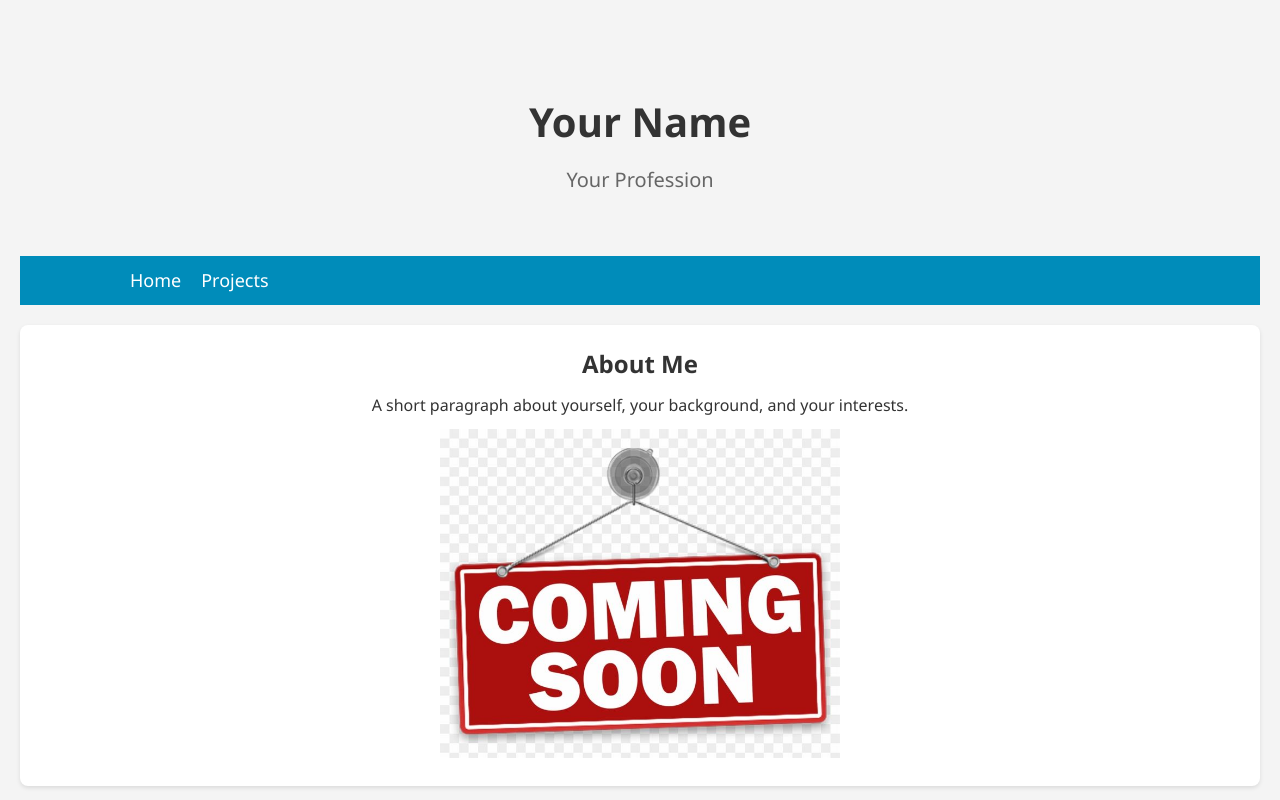
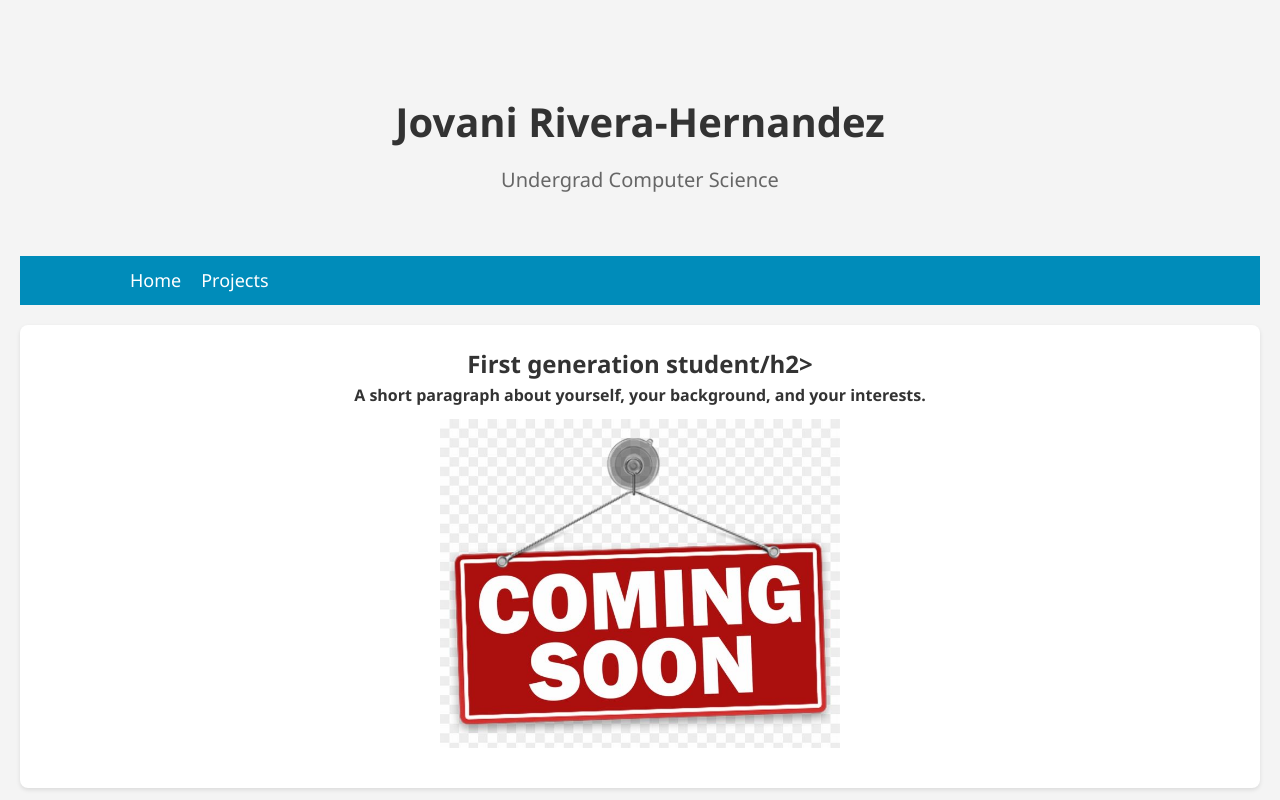
Before and after one commit to Jovani-JRH7/Jovani-JRH7, a plain HTML site: page index.html in a window 1280 px wide. Shown: the top 800 px of the page. Drawn offline with Linux system fonts and the light colour scheme.

Commit message:
Update index.html

```diff
--- a/index.html
+++ b/index.html
@@ -8,8 +8,8 @@
 </head>
 <body>
     <header>
-        <h1>Your Name</h1>
-        <p>Your Profession</p>
+        <h1>Jovani Rivera-Hernandez</h1>
+        <p>Undergrad Computer Science</p>
     </header>
 
     <nav>
@@ -22,7 +22,7 @@
     </nav>
 
     <section id="about" style="text-align: center;">
-        <h2>About Me</h2>
+        <h2>First generation student/h2>
         <p>A short paragraph about yourself, your background, and your interests.</p>
         <img src="./image1.jpg" alt="About Me" style="width:100%;max-width:400px;">
     </section>
```
